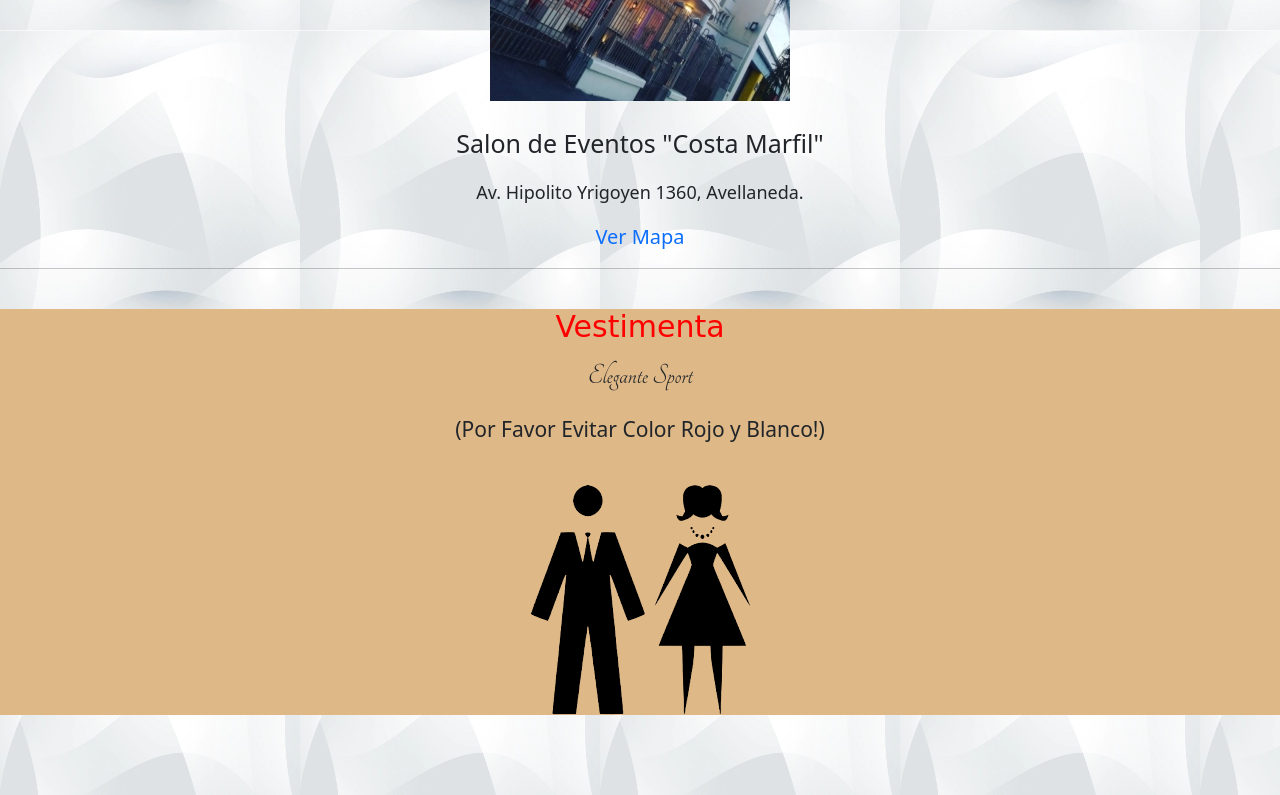
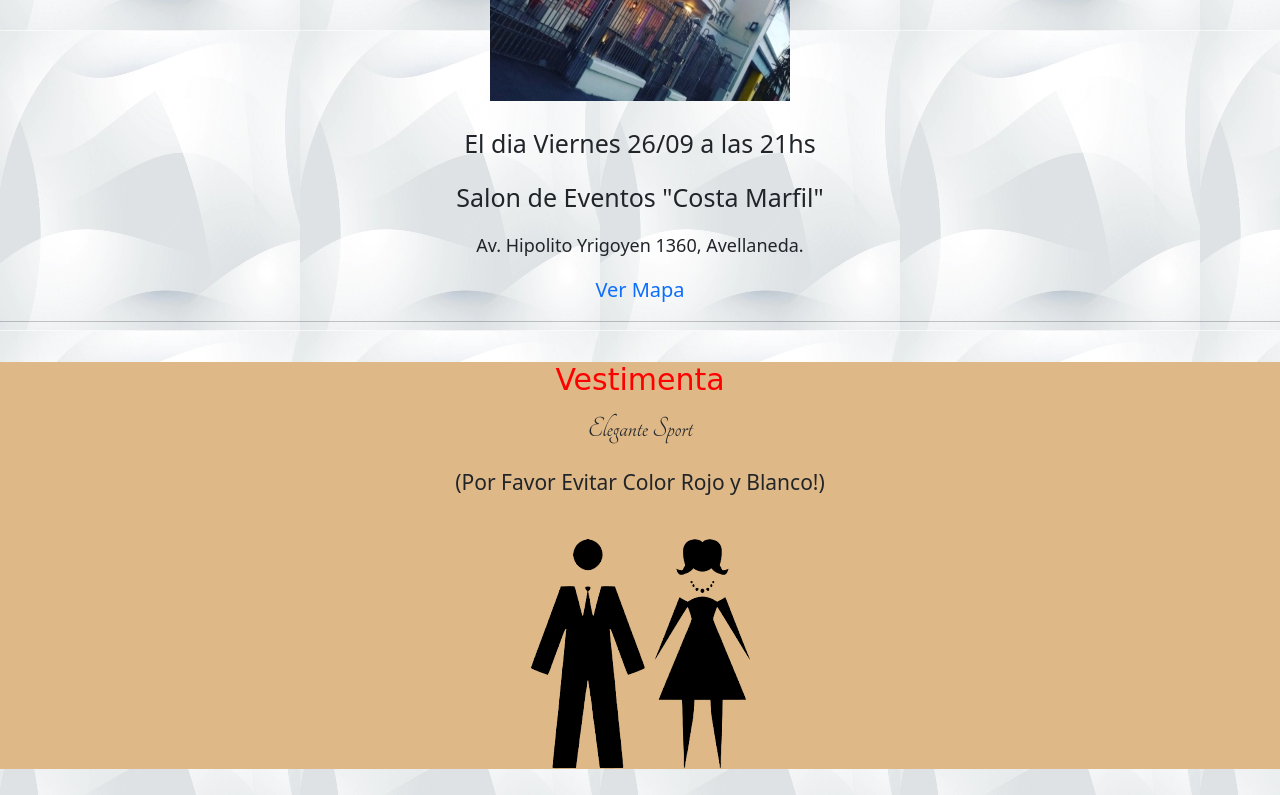
Before and after one commit to gabrielff93/Invitacion-15-A-os-Bianca, a plain HTML site: page index.html in a window 1280 px wide. Shown: the part 2220-3015 px from the top of the page. Drawn offline with nearby package versions, Linux system fonts and the light colour scheme; a web font is replaced by a local one.

Commit message:
fecha y hora

```diff
--- a/css/style.css
+++ b/css/style.css
@@ -51,6 +51,9 @@ h2 {
   font-family: 'Oleo Script Swash Caps', cursive;
     font-size: 40px;
     color: red;
+}
+.ctext3 {
+  font-size: 25px;
 }
 .ctext1 {
     font-size: 25px;
--- a/index.html
+++ b/index.html
@@ -69,6 +69,7 @@
         <br>
         <br>
         <div class="cuadro__text">
+          <p class="ctext3">El dia Viernes 26/09  a las 21hs</p>
             <p class="ctext1">Salon de Eventos "Costa Marfil"</p>
             <p class="ctext2">Av. Hipolito Yrigoyen 1360, Avellaneda.</p>
 
@@ -229,6 +230,10 @@
       </script>
   </div>
 
+  <footer>
+    GF Desarrollador Web
+  </footer>
+
 
 
 
```
